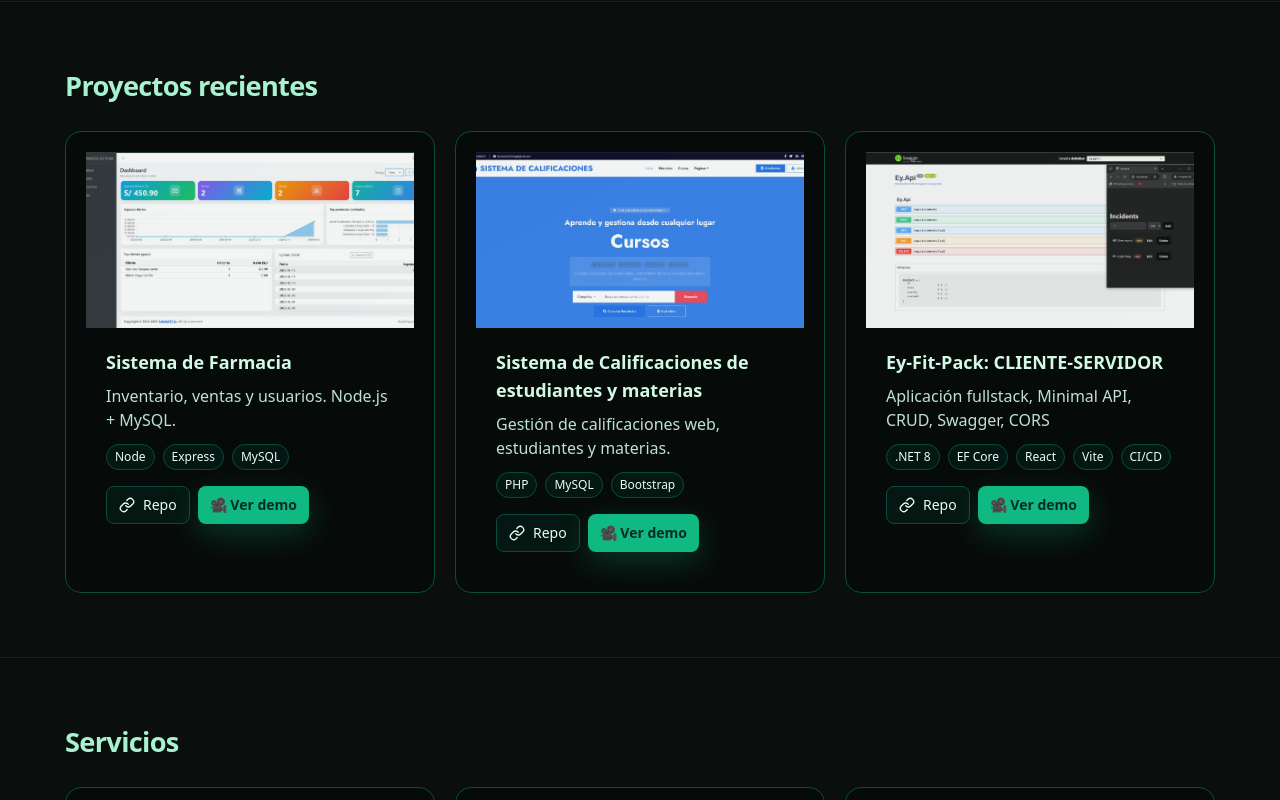
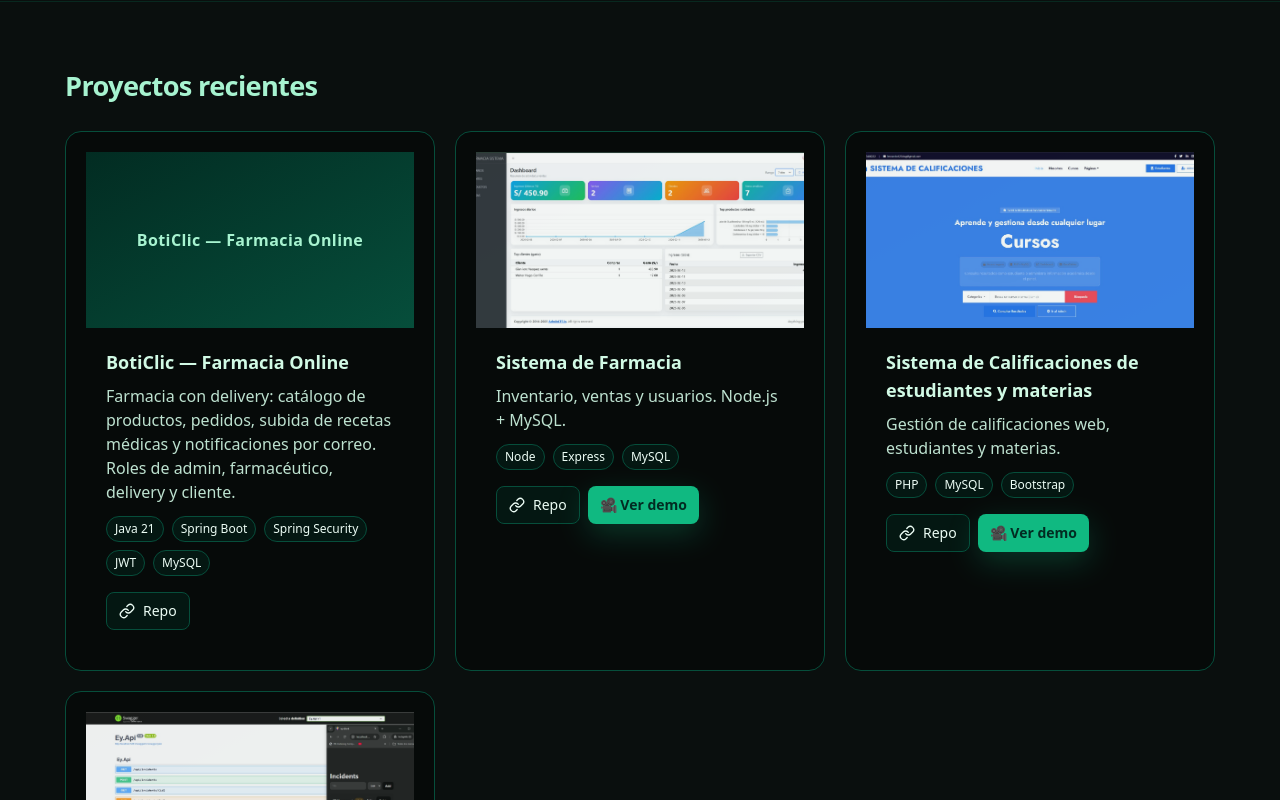
Before and after one commit to rosalesdev928/portafolioleo, a React (Vite) app: page / in a window 1280 px wide. Shown: the part 1400-2200 px from the top of the page. Built offline with nearby package versions, Linux system fonts and the light colour scheme.

Commit message:
feat: agregar proyecto BotiClic al portafolio

```diff
--- a/src/App.tsx
+++ b/src/App.tsx
@@ -23,6 +23,12 @@ type Project = {
 };
 
 const projects: Project[] = [
+  {
+    title: "BotiClic — Farmacia Online",
+    desc: "Farmacia con delivery: catálogo de productos, pedidos, subida de recetas médicas y notificaciones por correo. Roles de admin, farmacéutico, delivery y cliente.",
+    tags: ["Java 21", "Spring Boot", "Spring Security", "JWT", "MySQL"],
+    link: "https://github.com/rosalesdev928/boticlic",
+  },
   {
     title: "Sistema de Farmacia",
     desc: "Inventario, ventas y usuarios. Node.js + MySQL.",
```
